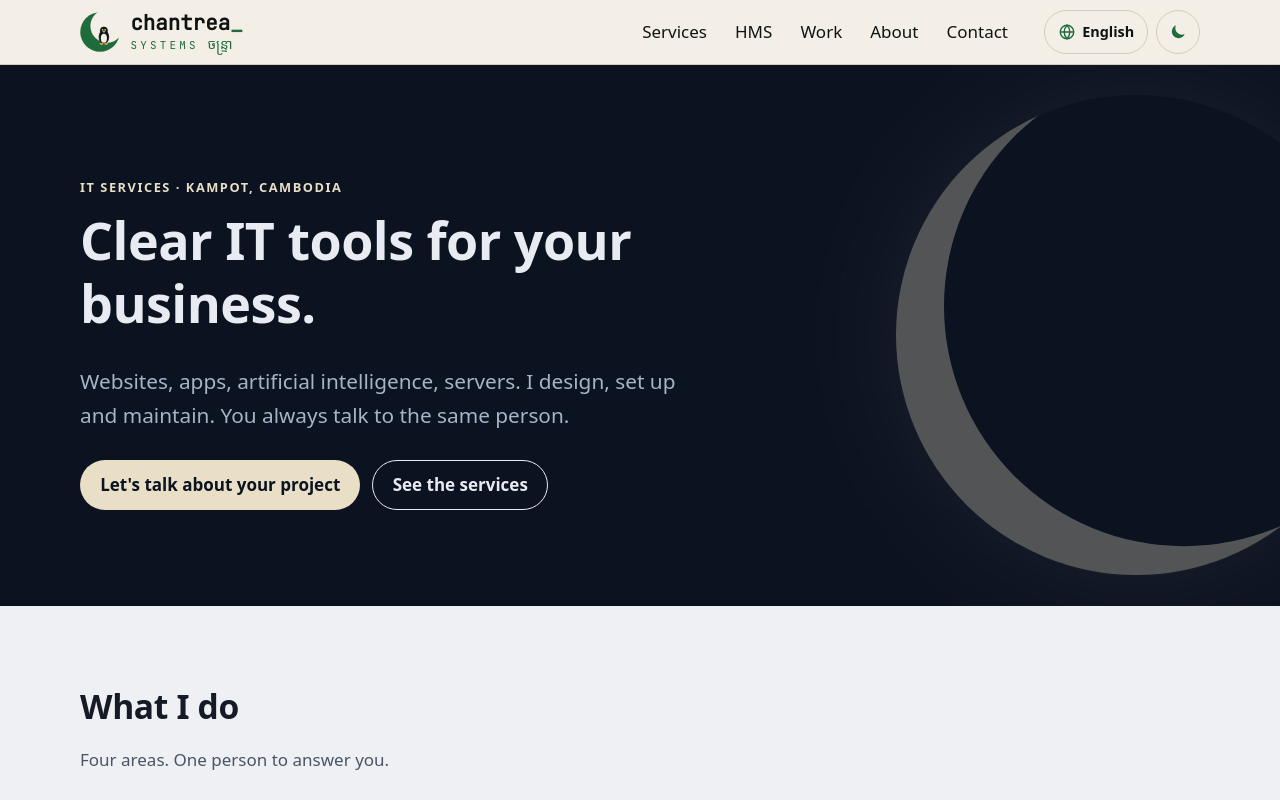
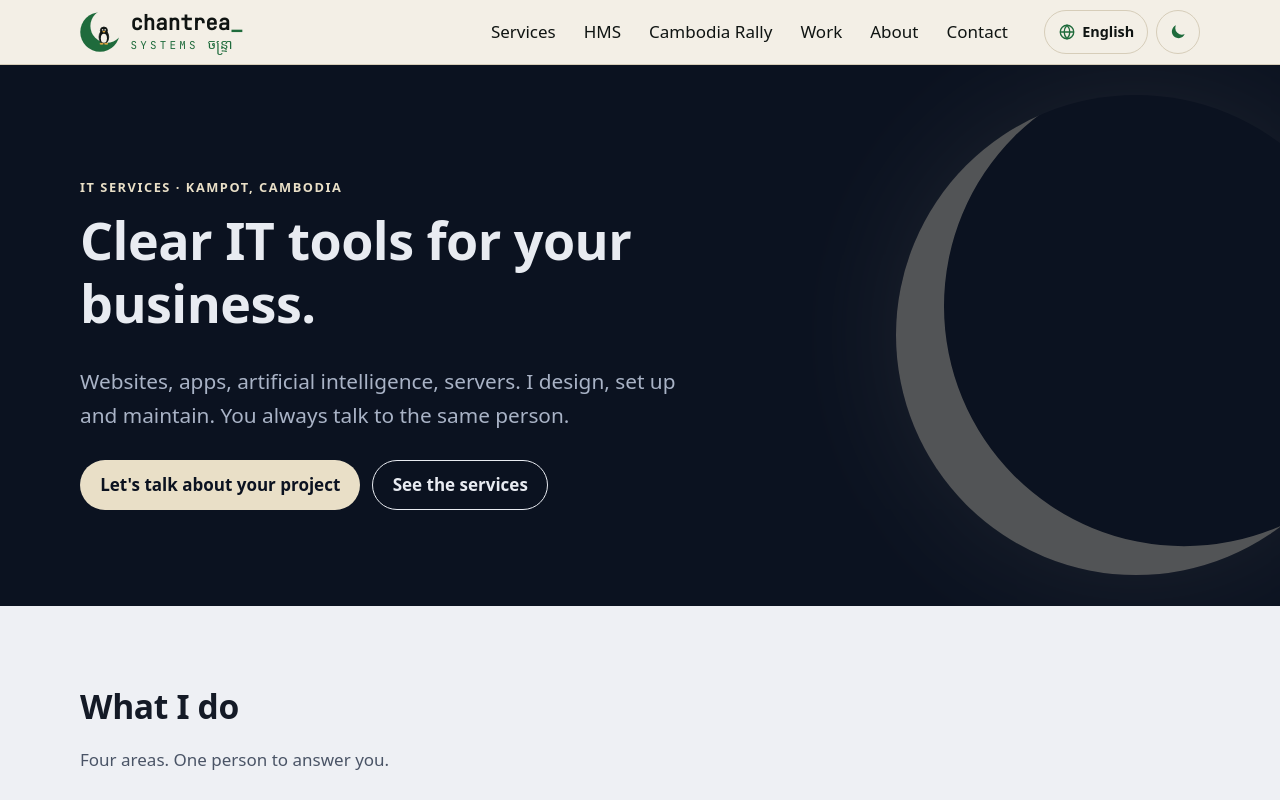
Before and after one commit to stefan-cambodia/chantrea, an Astro site: page /chantrea/en/ in a window 1280 px wide. Shown: the top 800 px of the page. Built offline with nearby package versions, Linux system fonts and the light colour scheme; Astro itself is replaced by a stand-in of ours; a web font is replaced by a local one.

Commit message:
Menu du haut : Cambodia Rally
- lien après HMS, dans les 5 langues
- libellés sur une seule ligne ; menu complet à partir de 1100 px (menu repliable en dessous), pour qu'il tienne en français et en russe

Co-Authored-By: Claude Opus 5.5 <noreply@anthropic.com>

```diff
--- a/src/components/Header.astro
+++ b/src/components/Header.astro
@@ -6,7 +6,7 @@ import { t, href } from '../i18n/index.js';
 interface Props { lang: string; page?: string }
 const { lang, page = '' } = Astro.props;
 const tr = t(lang);
-const links = ['services', 'hms', 'work', 'about', 'contact'].map((slug) => ({
+const links = ['services', 'hms', 'rally', 'work', 'about', 'contact'].map((slug) => ({
   slug,
   label: tr.nav[slug],
   current: page === slug ? 'page' : page.startsWith(`${slug}/`) ? 'true' : undefined,
--- a/src/styles/global.css
+++ b/src/styles/global.css
@@ -156,7 +156,7 @@ mark.todo { background: var(--todo-bg); color: var(--todo-text); padding: 0 .3em
 .logo-mark__gold { fill: var(--logo-gold); }
 .main-nav { margin-left: auto; display: none; }
 .main-nav ul { display: flex; gap: .25rem; }
-.main-nav a, .mobile-nav a { display: block; padding: .5rem .75rem; border-radius: 8px; color: var(--night-text) !important; text-decoration: none; }
+.main-nav a, .mobile-nav a { display: block; white-space: nowrap; padding: .5rem .75rem; border-radius: 8px; color: var(--night-text) !important; text-decoration: none; }
 .main-nav a:hover, .mobile-nav a:hover { background: var(--night-surface); }
 .main-nav a[aria-current="page"], .mobile-nav a[aria-current="page"] { color: var(--moon) !important; }
 .site-header__tools { display: flex; align-items: center; gap: .5rem; margin-left: auto; }
@@ -185,7 +185,7 @@ mark.todo { background: var(--todo-bg); color: var(--todo-text); padding: 0 .3em
   :root:not([data-theme="light"]) .theme-toggle .icon-moon { display: none; }
 }
 .mobile-nav nav { position: absolute; left: 0; right: 0; top: 100%; background: var(--night-bg); border-bottom: 1px solid var(--night-line); padding: .5rem 1rem 1rem; }
-@media (min-width: 900px) {
+@media (min-width: 1100px) {
   .main-nav { display: block; }
   .site-header__tools { margin-left: .5rem; }
   .mobile-nav { display: none; }
```
